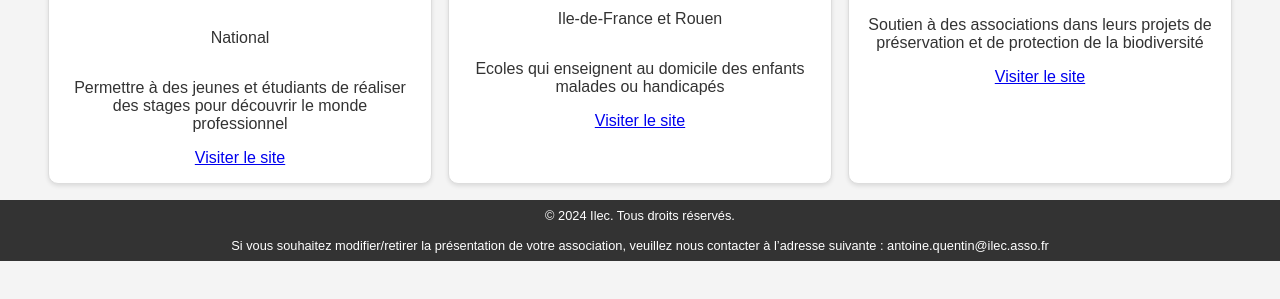
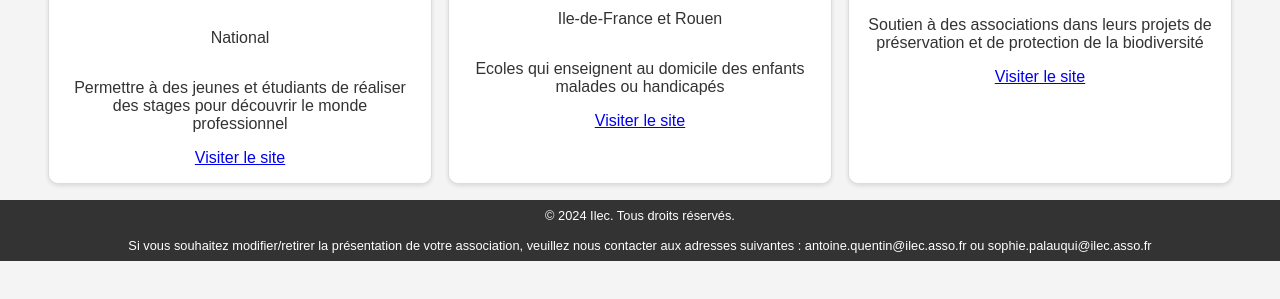
Before and after one commit to IlecLavoixdesmarques/cartographie-des-associations, a plain HTML site: page index.html in a window 1280 px wide. Shown: the part 10543-10842 px from the top of the page. Drawn offline with Linux system fonts and the light colour scheme.

Commit message:
ajout adresse sophie

```diff
--- a/index.html
+++ b/index.html
@@ -29,7 +29,7 @@
     <footer>
         &copy; 2024 Ilec. Tous droits réservés.
         <br><br>
-        Si vous souhaitez modifier/retirer la présentation de votre association, veuillez nous contacter à l’adresse suivante : antoine.quentin@ilec.asso.fr
+        Si vous souhaitez modifier/retirer la présentation de votre association, veuillez nous contacter aux adresses suivantes : antoine.quentin@ilec.asso.fr ou sophie.palauqui@ilec.asso.fr
     </footer>
     <script src="script.js"></script>
 </body>
```
Also changed, not shown: index.txt.
